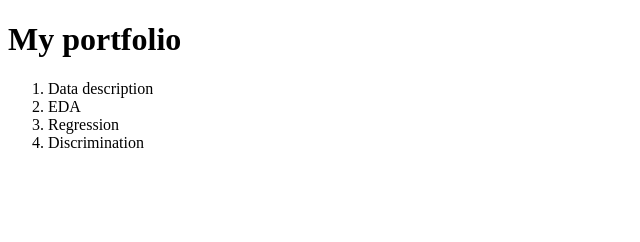
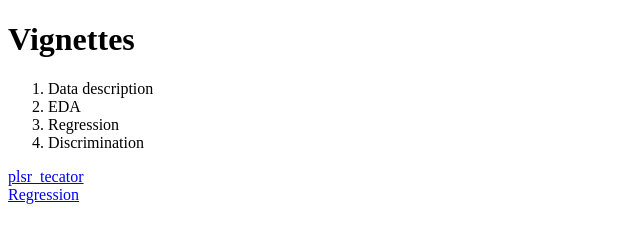
Before and after one commit to mlesnoff/EssaiDoc1, a plain HTML site: page index.html in a window 1280 px wide. Shown: the whole page, without its empty margins (0-640 px from the left). Drawn offline with Linux system fonts and the light colour scheme.

Commit message:
Update index.html

```diff
--- a/index.html
+++ b/index.html
@@ -5,16 +5,25 @@
     <meta name="viewport" content="width=device-width, initial-scale=1.0">
     <title>Document</title>
 </head>
+
 <body>
+    <h1>Vignettes</h1>
+</body>
 
-    <h1>My portfolio</h1>
-
+<nav>
     <ol>
         <li>Data description</li>
         <li>EDA</li>
         <li>Regression</li>
         <li>Discrimination</li>
-      </ol>
+    </ol>
+</nav>
 
-</body>
+<a href="../EssaiDoc1/docs/Regression/plsr_tecator.html">plsr_tecator</a>
+
+<br>
+
+<a href="../EssaiDoc1/docs/Regression">Regression</a>
+
+
 </html>
```
